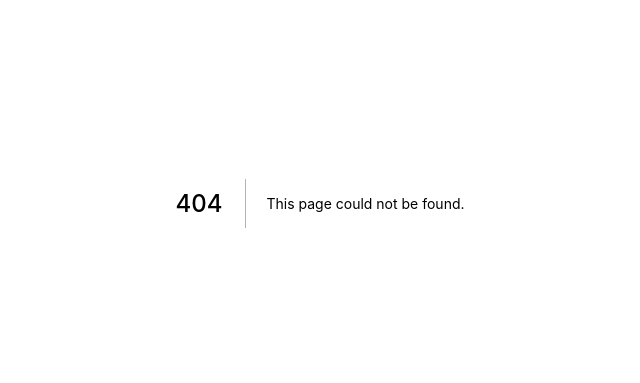
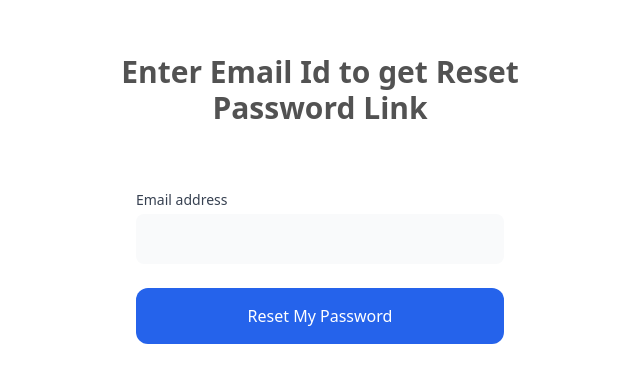
Before and after one commit to NightHack36/Hack_Buddy, a Next.js app in the folder client/: page /forgot-password in a window 1280 px wide. Before the commit this address had no page. Shown: the part 197-580 px from the top of the page, without its empty margins (320-960 px from the left). Built offline with nearby package versions, Linux system fonts and the light colour scheme.

Commit message:
forgot password page done

```diff
--- /dev/null
+++ b/client/pages/forgot-password/index.js
@@ -0,0 +1,72 @@
+import React from 'react';
+
+const ForgotPassword = () => {
+  return (
+          <section>
+            <div class="flex flex-col justify-center min-h-screen py-12 sm:px-6 lg:px-8">
+              <div class="sm:mx-auto sm:w-full sm:max-w-md">
+                <h2 class="mt-6 text-3xl font-extrabold text-center text-neutral-600"> Enter Email Id to get Reset Password Link </h2>
+              </div>
+              <div class="mt-8 sm:mx-auto sm:w-full sm:max-w-md">
+                <div class="px-4 py-8 sm:px-10">
+                  <form class="space-y-6" action="#" method="POST">
+                    <div>
+                      <label for="email" class="block text-sm font-medium text-gray-700"> Email address </label>
+                      <div class="mt-1">
+                        <input id="email" name="email" type="email" autocomplete="email" required="" class="
+                      block
+                      w-full
+                      px-5
+                      py-3
+                      text-base text-neutral-600
+                      placeholder-gray-300
+                      transition
+                      duration-500
+                      ease-in-out
+                      transform
+                      border border-transparent
+                      rounded-lg
+                      bg-gray-50
+                      focus:outline-none
+                      focus:border-transparent
+                      focus:ring-2
+                      focus:ring-white
+                      focus:ring-offset-2
+                      focus:ring-offset-gray-300
+                    "/>
+                      </div>
+                    </div>
+
+                    <div>
+                      <button type="submit" class="
+                    flex
+                    items-center
+                    justify-center
+                    w-full
+                    px-10
+                    py-4
+                    text-base
+                    font-medium
+                    text-center text-white
+                    transition
+                    duration-500
+                    ease-in-out
+                    transform
+                    bg-blue-600
+                    rounded-xl
+                    hover:bg-blue-700
+                    focus:outline-none
+                    focus:ring-2
+                    focus:ring-offset-2
+                    focus:ring-blue-500
+                  "> Reset My Password </button>
+                    </div>
+                  </form>
+                </div>
+              </div>
+            </div>
+          </section>
+  )
+};
+
+export default ForgotPassword;
```
